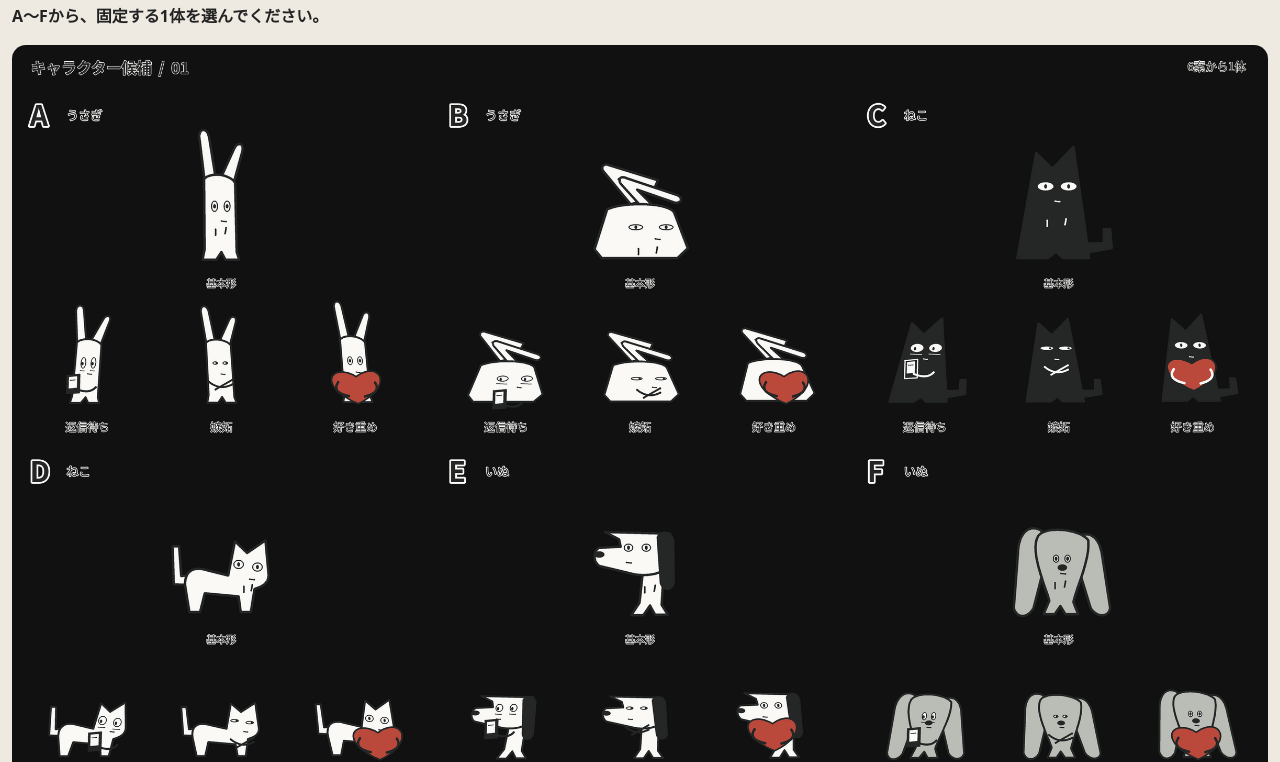
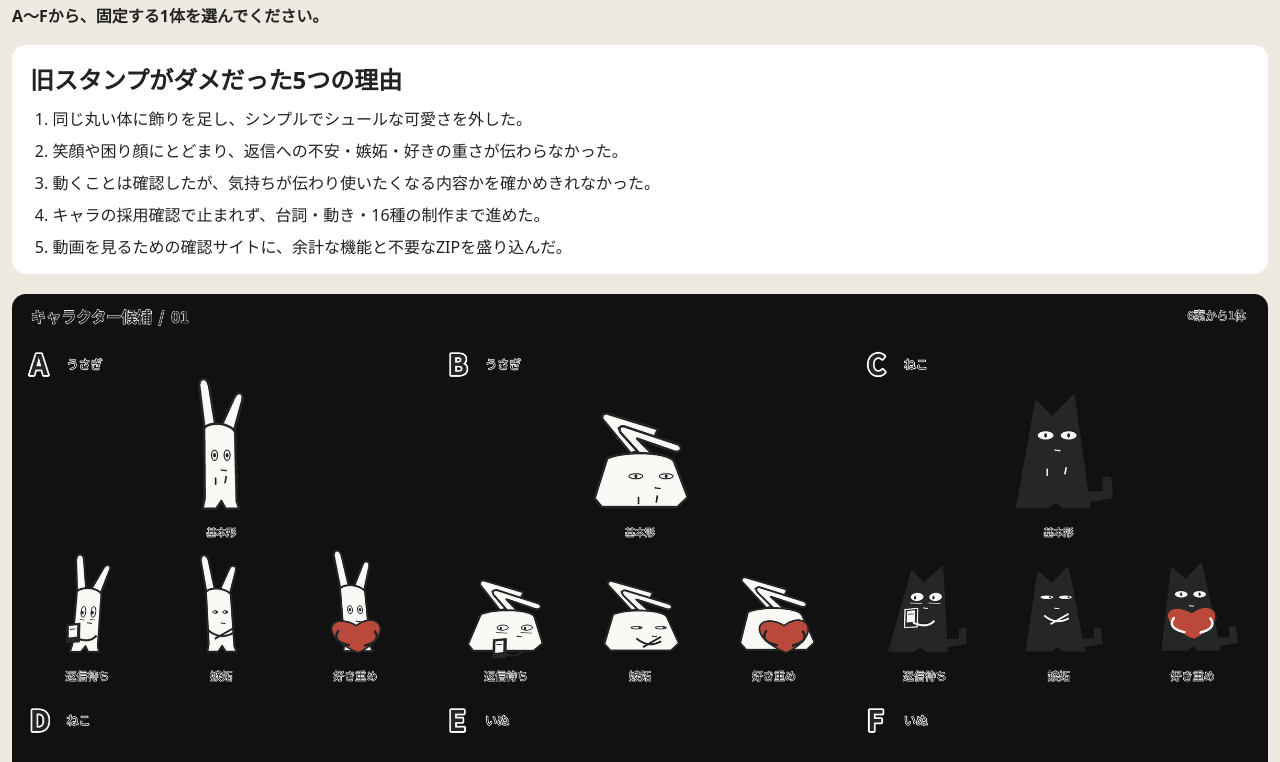
Before and after one commit to kojiki-project/line-sticker-review, a plain HTML site: page index.html in a window 1280 px wide. Shown: the part 72-834 px from the top of the page. Drawn offline with Linux system fonts and the light colour scheme.

Commit message:
Add Astra postmortem to character review

```diff
--- a/index.html
+++ b/index.html
@@ -13,6 +13,10 @@
     main { width: min(100%, 1500px); margin: 0 auto; padding: 20px 12px 48px; }
     h1 { margin: 0 0 6px; font-size: clamp(22px, 5vw, 34px); }
     p { margin: 0 0 18px; font-weight: 700; }
+    .why { margin: 0 0 20px; padding: 16px 18px; border-radius: 14px; background: #fff; }
+    .why h2 { margin: 0 0 10px; font-size: clamp(18px, 4.5vw, 24px); }
+    .why ol { margin: 0; padding-left: 1.4em; }
+    .why li + li { margin-top: 8px; }
     picture, img { display: block; width: 100%; }
     img { height: auto; border-radius: 14px; background: #111; }
   </style>
@@ -21,6 +25,16 @@
   <main>
     <h1>キャラクター候補</h1>
     <p>A〜Fから、固定する1体を選んでください。</p>
+    <section class="why" aria-labelledby="why-title">
+      <h2 id="why-title">旧スタンプがダメだった5つの理由</h2>
+      <ol>
+        <li>同じ丸い体に飾りを足し、シンプルでシュールな可愛さを外した。</li>
+        <li>笑顔や困り顔にとどまり、返信への不安・嫉妬・好きの重さが伝わらなかった。</li>
+        <li>動くことは確認したが、気持ちが伝わり使いたくなる内容かを確かめきれなかった。</li>
+        <li>キャラの採用確認で止まれず、台詞・動き・16種の制作まで進めた。</li>
+        <li>動画を見るための確認サイトに、余計な機能と不要なZIPを盛り込んだ。</li>
+      </ol>
+    </section>
     <picture>
       <source media="(max-width: 700px)" srcset="review/round01/character_candidates_mobile.png">
       <img src="review/round01/character_candidates.png" alt="うさぎ2案、ねこ2案、いぬ2案のキャラクター候補AからF。各案に基本形、返信待ち、嫉妬、好き重めの4ポーズ。">
```
